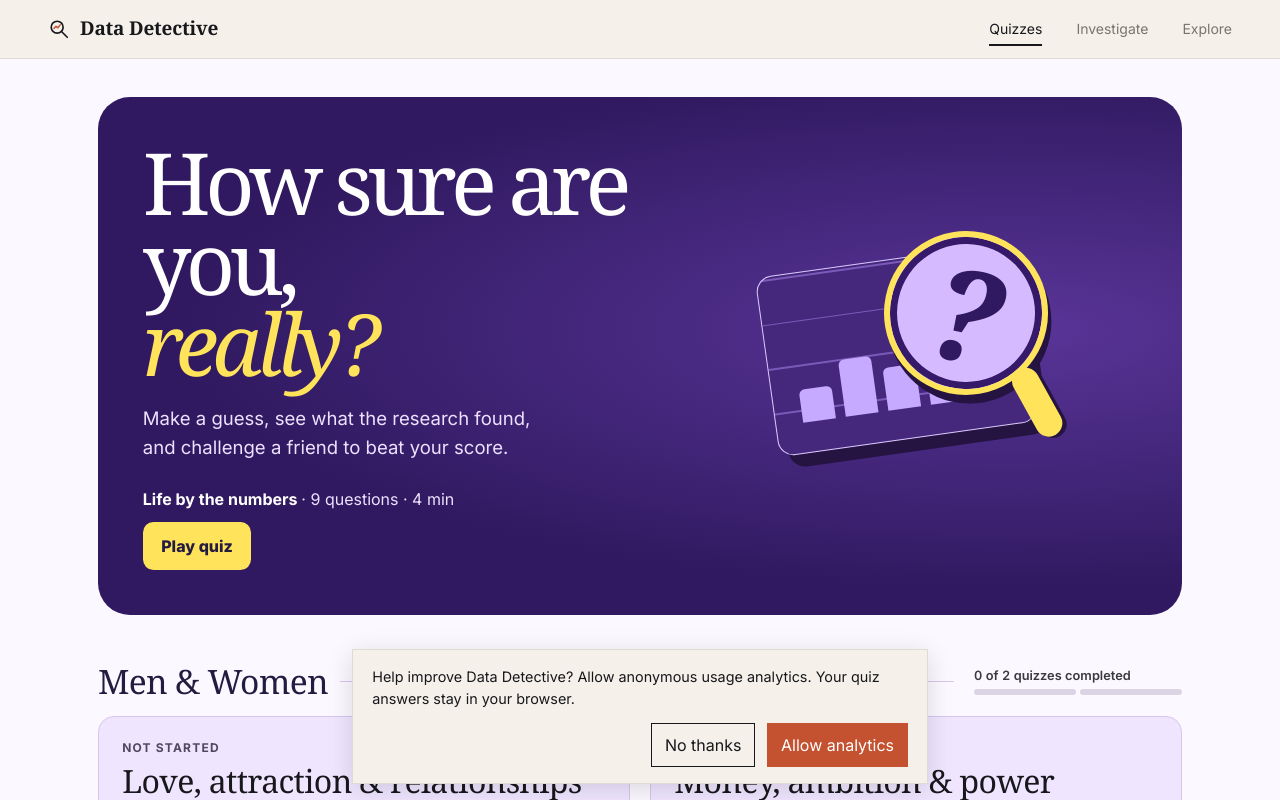
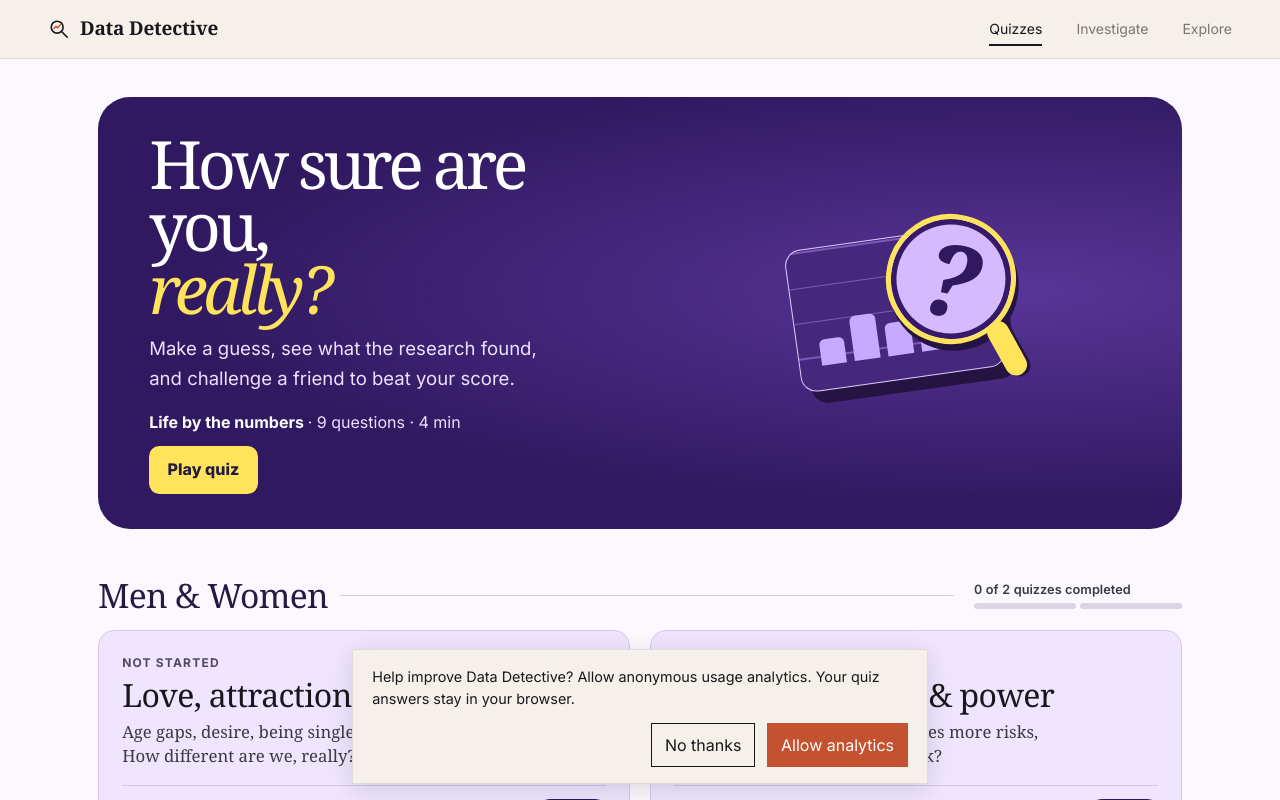
Before and after one commit to mishpedraza/data-detective, a React (Vite) app: page / in a window 1280 px wide. Shown: the top 800 px of the page. Built offline with nearby package versions, Linux system fonts and the light colour scheme.

Commit message:
Make the quiz homepage hero more compact

```diff
--- a/src/quiz-show.css
+++ b/src/quiz-show.css
@@ -13,8 +13,8 @@ body:has(.quiz-home, .chapter-quiz) { background: var(--show-paper); }
   display: grid;
   grid-template-columns: minmax(0, 1.05fr) minmax(0, .95fr);
   align-items: center;
-  gap: 2rem;
-  padding: clamp(1.4rem, 3.5vw, 3rem);
+  gap: clamp(1rem, 3vw, 2rem);
+  padding: clamp(1.25rem, 2.8vw, 2.25rem) clamp(1.25rem, 4vw, 3.25rem);
   color: white;
   background: radial-gradient(ellipse at 84% 45%, #593598, transparent 65%), var(--show-violet);
   border-radius: clamp(1rem, 3vw, 2rem);
@@ -22,9 +22,9 @@ body:has(.quiz-home, .chapter-quiz) { background: var(--show-paper); }
 }
 .quiz-show-intro { position: relative; z-index: 1; }
 .quiz-show-hero h1 {
-  margin: 0 0 1.25rem;
+  margin: 0 0 .85rem;
   color: white;
-  font-size: clamp(3rem, 6.7vw, 6.2rem);
+  font-size: clamp(2.65rem, 5.2vw, 4.75rem);
   line-height: .94;
   letter-spacing: -.065em;
 }
@@ -32,7 +32,7 @@ body:has(.quiz-home, .chapter-quiz) { background: var(--show-paper); }
 .quiz-show-hero .quiz-subtitle { color: #eee1ff; font: 400 clamp(1rem, 1.6vw, 1.16rem)/1.6 var(--sans); }
 .quiz-show-art {
   position: relative;
-  width: min(100%, 19rem);
+  width: min(100%, 15rem);
   aspect-ratio: 1.19;
   justify-self: center;
   container-type: inline-size;
@@ -127,7 +127,7 @@ body:has(.quiz-home, .chapter-quiz) { background: var(--show-paper); }
 
 @media (max-width: 650px) {
   .quiz-show-hero { grid-template-columns: 1fr; gap: .35rem; }
-  .quiz-show-art { width: min(80%, 17rem); }
+  .quiz-show-art { width: min(58%, 10rem); }
   .ch-results .score-share { grid-template-columns: 1fr; }
   .scorecard-preview { width: min(100%, 13rem); justify-self: center; }
 }
@@ -135,7 +135,7 @@ body:has(.quiz-home, .chapter-quiz) { background: var(--show-paper); }
   .quiz-home .quiz-card, .quiz-home .quiz-browse { transition: none; }
 }
 
-.quiz-show-start { margin-top: 1.5rem; }
+.quiz-show-start { margin-top: 1.05rem; }
 .quiz-show-start p { margin: 0 0 .65rem; color: white; font-weight: 650; }
 .quiz-show-start p span { color: #eee1ff; font-weight: 400; }
 .quiz-show-button {
```
